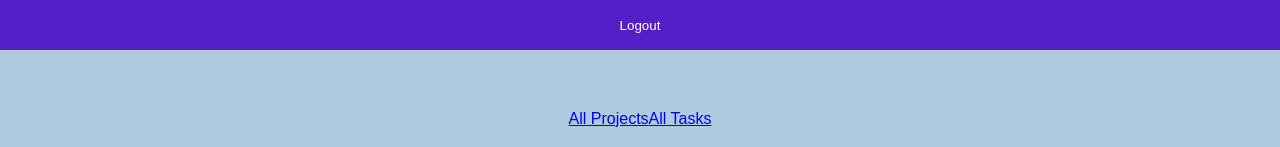
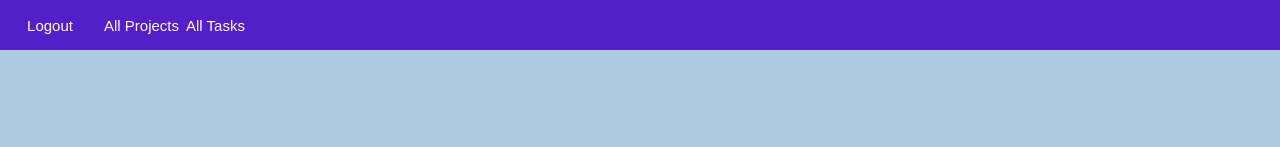
Before and after one commit to hudasul/task-manager-front-end, a React (Vite) app: page / in a window 1280 px wide. Shown: the top 147 px of the page. Built offline with nearby package versions, Linux system fonts and the light colour scheme; no server answers; sample sign-in values are in the browser's storage.

Commit message:
fixed navigation bar style

```diff
--- a/src/App.jsx
+++ b/src/App.jsx
@@ -34,8 +34,6 @@ const App = () => {
         {token ? (
           <>
           <LogoutButton onLogout={handleLogout} />
-          <Link to="/">All  Projects</Link>
-          <Link to="/task">All Tasks</Link>
           </>
         ) : (
           null
--- a/src/components/authComponents/LogoutButton.jsx
+++ b/src/components/authComponents/LogoutButton.jsx
@@ -1,4 +1,6 @@
 import { useNavigate } from "react-router";
+import { Link } from "react-router";
+
 
 import '../style/authStyle/Logoutbutton.css'
 function LogoutButton({ onLogout }) {
@@ -15,6 +17,10 @@ function LogoutButton({ onLogout }) {
       <button className="logout-button" onClick={handleLogout}>
         Logout
       </button>
+      <div className="navbar-links-container">
+      <Link to="/" className="navbar-links" >All  Projects</Link>
+      <Link to="/task" className="navbar-links">All Tasks</Link>
+      </div>
     </div>
   );
 }
--- a/src/components/style/authStyle/Logoutbutton.css
+++ b/src/components/style/authStyle/Logoutbutton.css
@@ -1,17 +1,31 @@
-.logout-button {
-width: 100px;
-height: 30px;
-margin-top: 10px;
-background-color: #541ec9;
-color: white;
-border: #541ec9
+.navbar {
+  width: 100vw;
+  height: 50px;
+  background-color: #541ec9;
+  position: absolute;
+  display: flex;
+  top: 0;
+  left: 0;
 }
 
-.navbar{
-    width:100vw;
-    height: 50px;
-    background-color: #541ec9;
-    position: absolute;
-    top: 0;
-    left: 0;
+.navbar-links-container {
+    display: flex;
+    margin-left: 4px;
+    flex-direction: row;
+    align-items: center;
+    gap: 7px;
+    font-size: 15px;
 }
+.navbar-links{
+    color:  white;
+    text-decoration: none;
+}
+.logout-button {
+  width: 100px;
+  height: 30px;
+  margin-top: 10px;
+  font-size: 15px;
+  background-color: #541ec9;
+  color: white;
+  border: #541ec9;
+}
```
